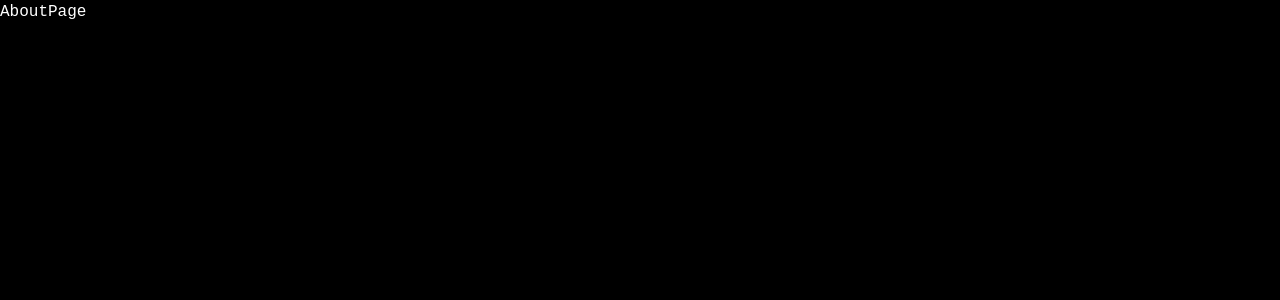
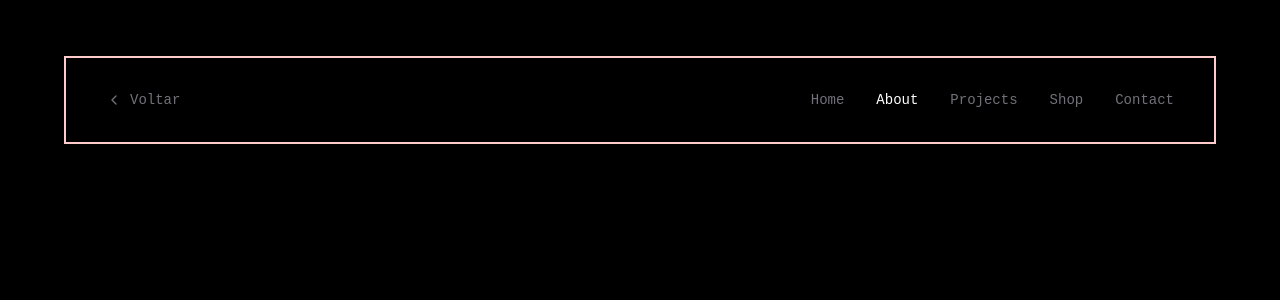
Before and after one commit to AntonewtonQ/pv03, a Next.js app: page /about in a window 1280 px wide. Shown: the top 300 px of the page. Built offline with nearby package versions, Linux system fonts and the light colour scheme.

Commit message:
navbar added

```diff
--- a/src/app/(root)/about/page.tsx
+++ b/src/app/(root)/about/page.tsx
@@ -1,9 +1,10 @@
+import NavBar from "@/components/navbar";
 import React from "react";
 
 const AboutPage = () => {
   return (
     <div>
-      <h1 className="text-white">AboutPage</h1>
+      <NavBar />
     </div>
   );
 };
--- a/src/app/(root)/contact/page.tsx
+++ b/src/app/(root)/contact/page.tsx
@@ -1,9 +1,10 @@
+import NavBar from "@/components/navbar";
 import React from "react";
 
 const ContactPage = () => {
   return (
     <div>
-      <h1>ContactPage</h1>
+      <NavBar />
     </div>
   );
 };
--- a/src/app/(root)/projects/page.tsx
+++ b/src/app/(root)/projects/page.tsx
@@ -1,9 +1,10 @@
+import NavBar from "@/components/navbar";
 import React from "react";
 
 const ProjectPage = () => {
   return (
     <div>
-      <h1>ProjectPage</h1>
+      <NavBar />
     </div>
   );
 };
--- a/src/app/(root)/setup/page.tsx
+++ b/src/app/(root)/setup/page.tsx
@@ -1,9 +1,10 @@
+import NavBar from "@/components/navbar";
 import React from "react";
 
 const SetupPage = () => {
   return (
     <div>
-      <h1>SetupPage</h1>
+      <NavBar />
     </div>
   );
 };
--- a/src/app/(root)/shop/page.tsx
+++ b/src/app/(root)/shop/page.tsx
@@ -1,9 +1,10 @@
+import NavBar from "@/components/navbar";
 import React from "react";
 
 const ShopPage = () => {
   return (
     <div>
-      <h1>ShopPage</h1>
+      <NavBar />
     </div>
   );
 };
--- /dev/null
+++ b/src/components/navbar.tsx
@@ -0,0 +1,50 @@
+"use client";
+import React from "react";
+import { Button } from "./ui/button";
+import Link from "next/link";
+import { ChevronLeft, PanelRight } from "lucide-react";
+
+import { navLinks } from "@/constants/navlinks";
+
+import { usePathname } from "next/navigation";
+
+const NavBar = () => {
+  const pathname = usePathname();
+
+  return (
+    <div className="p-6 md:p-14">
+      <div className="mx-auto p-6 max-w-6xl border-2 border-red-200 flex items-center justify-between">
+        <div>
+          <Link className="w-full" href="/">
+            <Button className="w-full text-muted-foreground flex text-start bg-black justify-between hover:text-white hover:bg-black">
+              <ChevronLeft />
+              <span className="capitalize">voltar</span>
+            </Button>
+          </Link>
+        </div>
+        <div className="">
+          <Button className="hidden">
+            <PanelRight />
+          </Button>
+          <nav className="flex">
+            {navLinks.map((link) => (
+              <Link className="w-full" href={link.href} key={link.label}>
+                <Button
+                  className={`w-full flex text-start bg-black justify-between hover:text-white hover:bg-black ${
+                    pathname == link.href
+                      ? "text-white"
+                      : "text-muted-foreground"
+                  }`}
+                >
+                  {link.label}
+                </Button>
+              </Link>
+            ))}
+          </nav>
+        </div>
+      </div>
+    </div>
+  );
+};
+
+export default NavBar;
--- /dev/null
+++ b/src/constants/navlinks.ts
@@ -0,0 +1,9 @@
+
+
+  export const navLinks = [
+    { href: "/", label: "Home" },
+    { href: "/about", label: "About" },
+    { href: "/projects", label: "Projects" },
+    { href: "/shop", label: "Shop" },
+    { href: "/contact", label: "Contact" },
+  ];
```
